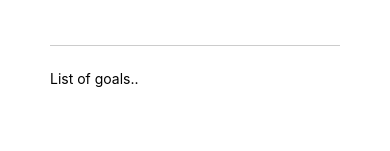
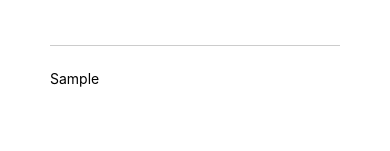
Before and after one commit to rozalinaag/react-native-course, a React Native app: screen / in a window 390 px wide. Both pictures are taken after typing "Sample" into the empty fields and a click on the button "ADD". Shown: the part 149-300 px from the top of the page. Built offline with nearby package versions, Linux system fonts and the light colour scheme.

Commit message:
map in react native

```diff
--- a/App.js
+++ b/App.js
@@ -3,13 +3,14 @@ import { useState } from 'react';
 
 export default function App() {
   const [enteredGoalText, setEnteredGoalText] = useState('');
+  const [courseGoals, setCourseGoals] = useState([]);
 
   function goalInputHandler(enteredText) {
     setEnteredGoalText(enteredText);
   }
 
   function addGoalHandler() {
-    console.log(enteredGoalText);
+    setCourseGoals((prev) => [...prev, enteredGoalText]);
   }
 
   return (
@@ -23,7 +24,9 @@ export default function App() {
         <Button onPress={addGoalHandler} style={styles.button} title="Add" />
       </View>
       <View style={styles.goalsContainer}>
-        <Text>List of goals..</Text>
+        {courseGoals.map((item) => (
+          <Text>{item}</Text>
+        ))}
       </View>
     </View>
   );
```
